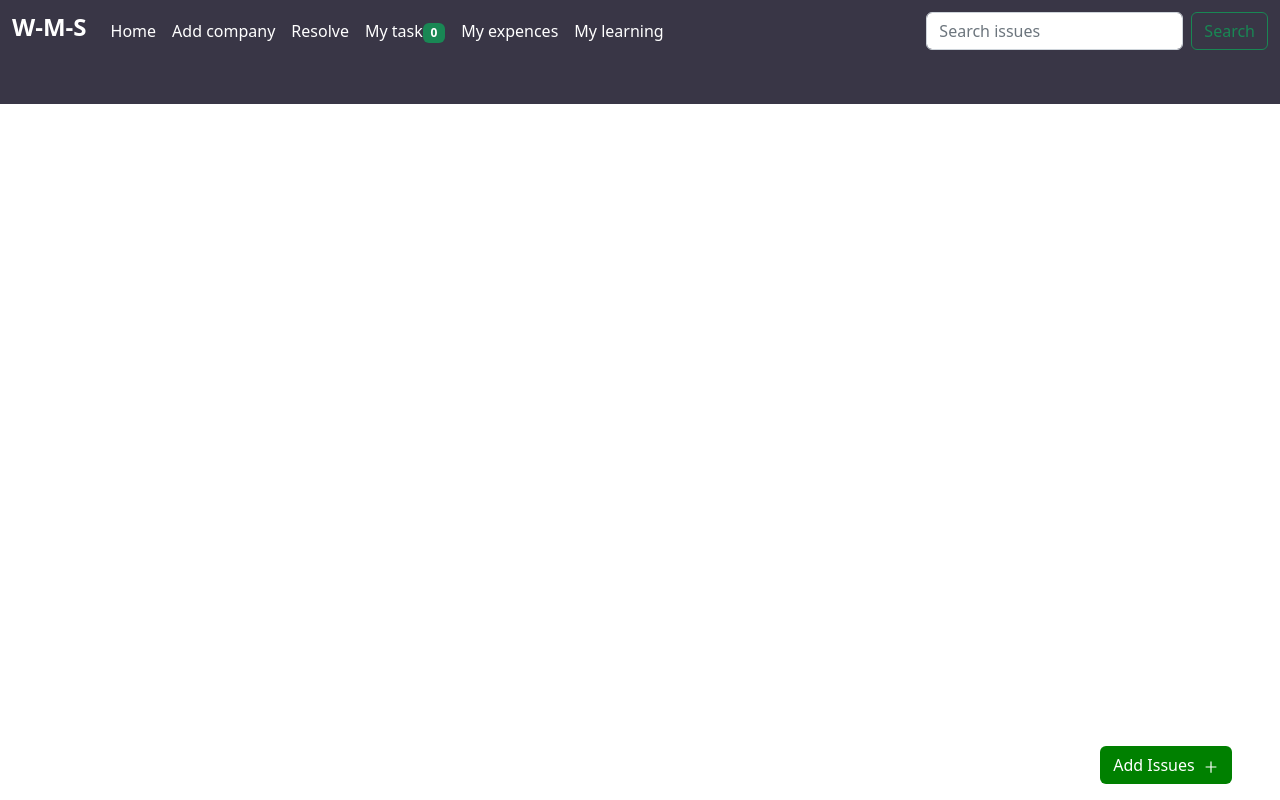
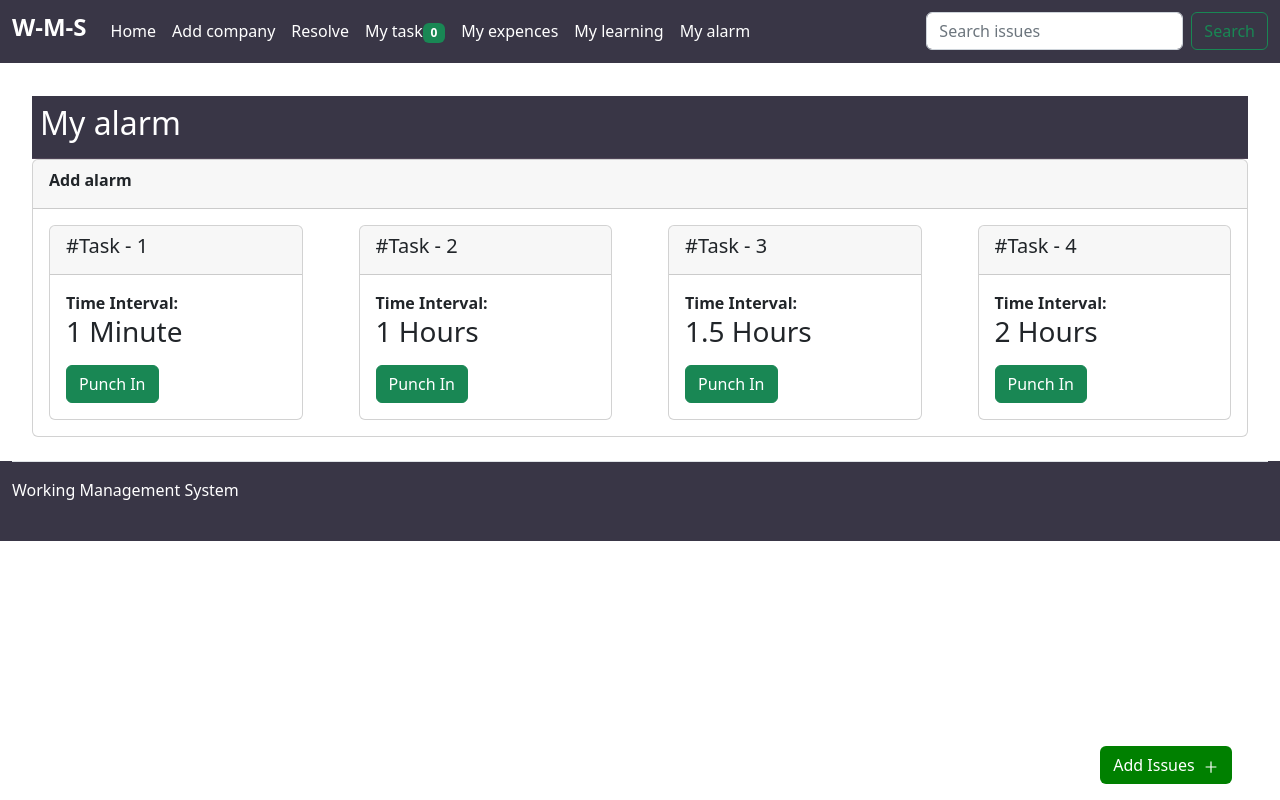
Before and after one commit to md-786910/WMS-CLIENT-SIDE, a React (Create React App) app: page /alarm in a window 1280 px wide. Built offline with nearby package versions, Linux system fonts and the light colour scheme; no server answers.

Commit message:
add alarm

```diff
--- a/package.json
+++ b/package.json
@@ -14,11 +14,14 @@
     "react": "^18.2.0",
     "react-bootstrap": "^2.7.2",
     "react-chartjs-2": "^5.2.0",
+    "react-countdown": "^2.3.5",
     "react-dom": "^18.2.0",
     "react-headless-tabs": "^6.0.4",
     "react-icons": "^4.8.0",
+    "react-push-notification": "^1.5.3",
     "react-router-dom": "^6.10.0",
     "react-scripts": "5.0.1",
+    "react-time-picker": "^6.0.4",
     "react-toastify": "^9.1.2",
     "tinymce": "^6.4.1",
     "web-vitals": "^2.1.4"
--- a/src/App.css
+++ b/src/App.css
@@ -41,3 +41,6 @@ footer ul li a {
     margin-top: 4.5em !important;
   }
 }
+.time input {
+  margin-right: 0.6em !important;
+}
--- a/src/App.js
+++ b/src/App.js
@@ -15,6 +15,7 @@ import Axios from "./utils/axios";
 import ResolveDetailPage from "./page/ResolveDetailPage";
 import ExpencePage from "./page/ExpencePage";
 import VideoPage from "./page/VideoPage";
+import AlarmPage from "./page/AlarmPage";
 
 function App() {
   const navigate = useNavigate();
@@ -53,6 +54,7 @@ function App() {
         <Route path="/resolve/:id" element={<ResolveDetailPage />} />
         <Route path="/add-company" element={<CompanyPage />} />
         <Route path="/expence" element={<ExpencePage />} />
+        <Route path="/alarm" element={<AlarmPage />} />
         <Route path="/learning" element={<VideoPage />} />
         <Route path="/company/:id" element={<CompanyPage />} />
         <Route path="/task" element={<MyTaskPage handleSize={handleSize} />} />
--- /dev/null
+++ b/src/components/Alarm/Alarm.js
@@ -0,0 +1,183 @@
+import React, { useEffect, useState } from "react";
+import { backDark } from "../../utils/color";
+import { SpinnerRole } from "../../utils/action";
+import { Col, Row } from "react-bootstrap";
+import Countdown from "react-countdown";
+import alarm from "./audio.mp3";
+
+function Alarm() {
+
+const [rand,setRand] = useState(0)
+const[int,setInt] = useState(0)
+  const [data, setData] = useState([
+    {
+      title: "1 Minute",
+      interval: 1000 * 10,
+      id: 1,
+      puchIn: false,
+      notfication: true,
+      email: true,
+    },
+    {
+      title: "1 Hours",
+      interval: 3600 * 1000,
+      id: 2,
+      puchIn: false,
+      notfication: true,
+      email: true,
+    },
+    {
+      title: "1.5 Hours",
+      interval: 5400 * 1000,
+      id: 3,
+      puchIn: false,
+      notfication: true,
+      email: true,
+    },
+    {
+      title: "2 Hours",
+      interval: 7200 * 1000,
+      id: 4,
+      puchIn: false,
+      notfication: true,
+      email: true,
+    },
+  ]);
+  const [loader, setLoader] = useState(false);
+
+const audio = new Audio(alarm)
+  // add task
+
+  const punchInBtn = (id,interval) => {
+    const jsonAlarm = JSON.parse(localStorage.getItem("alarm"));
+    const filterAlarm = jsonAlarm.filter((e) => e.id === id);
+    filterAlarm[0].puchIn = true;
+
+    setInt(interval)
+
+    localStorage.setItem("alarm", JSON.stringify(jsonAlarm));
+    setRand(Math.random())
+  };
+  const resetAlarm = (id) => {
+    audio.pause()
+    const jsonAlarm = JSON.parse(localStorage.getItem("alarm"));
+    const filterAlarm = jsonAlarm.filter((e) => e.id === id);
+    filterAlarm[0].puchIn = false;
+
+    setInt(0)
+    localStorage.setItem("alarm", JSON.stringify(jsonAlarm));
+    setRand(Math.random())
+
+
+  };
+
+
+
+
+  // Renderer callback with condition
+const renderer = ({ hours, minutes, seconds, completed }) => {
+   if (completed) {
+      audio.play()
+
+      return <Timer interval={int}/>
+    } else {
+      document.title = `${hours}:${minutes}:${seconds}`
+      return <span>{hours}:{minutes}:{seconds}</span>;
+    }
+  };
+
+  function Timer({interval}){
+    return  <Countdown date={Date.now() + parseInt(interval)} renderer={renderer}
+    />
+
+  }
+
+  useEffect(() => {
+    const jsonAlarm = JSON.parse(localStorage.getItem("alarm"));
+    setData(jsonAlarm)
+    // eslint-disable-next-line
+  }, [rand]);
+
+
+  useEffect(() => {
+    // new Audio(alarm).play()
+    localStorage.setItem("alarm", JSON.stringify(data));
+    // eslint-disable-next-line
+  }, []);
+
+  return (
+    <>
+      <section>
+        <div className="companyStatus issResolveCon">
+          <div
+            style={{ background: backDark, padding: ".5em", color: "white" }}
+          >
+            <h2>My alarm {loader && <SpinnerRole />}</h2>
+          </div>
+          <div className="divider"></div>
+
+          <div class="card">
+            <div class="card-header ">
+              <div>
+                <label for="exampleFormControlInput1" class="form-label">
+                  <strong>Add alarm</strong>
+                </label>
+              </div>
+            </div>
+
+            <Row>
+              {data?.map((d, index) => {
+                return (
+                  <Col lg={3} key={index}>
+                    <div class="card-body1 my-3 mx-3">
+                      <div class="card mb-3">
+                        <div class="card-header">
+                          <h5>#Task - {index + 1}</h5>
+                        </div>
+                        <div class="card-body">
+                          <p class="card-title">
+                            <strong>Time Interval:</strong>{" "}
+                            <strong>
+                              <h3>{d.title}</h3>
+                            </strong>
+                          </p>
+                         {
+                            d.puchIn &&  <p>
+                            <strong>
+                              Remaining Time :
+                                  <Timer interval={d.interval}/>
+                            </strong>
+                          </p>
+                         }
+                          <div className="mt-3">
+                            <button
+                              className="btn btn-success"
+                              onClick={(e) => punchInBtn(d.id,d.interval)}
+                              disabled={d.puchIn}
+                            >
+                              Punch In
+                            </button>
+                            {
+                                d.puchIn &&<button
+                                className="btn mx-3 btn-danger"
+                                onClick={(e) => resetAlarm(d.id)}
+                              >
+                                Reset
+                              </button>
+                            }
+                          </div>
+                        </div>
+                      </div>
+                    </div>
+                  </Col>
+                );
+              })}
+            </Row>
+          </div>
+        </div>
+      </section>
+    </>
+  );
+}
+
+export default Alarm;
--- a/src/components/Header.js
+++ b/src/components/Header.js
@@ -71,6 +71,14 @@ function Header({ len }) {
                                     My learning
                                 </Link>
                             </li>
+                            <li class="nav-item">
+                                <Link
+                                    class="nav-link active"
+                                    to="/alarm"
+                                >
+                                    My alarm
+                                </Link>
+                            </li>
                         </ul>
                         <form class="d-flex">
                             <input
--- /dev/null
+++ b/src/page/AlarmPage.js
@@ -0,0 +1,14 @@
+import React from 'react'
+import { Container } from "react-bootstrap";
+import Alarm from '../components/Alarm/Alarm';
+
+function AlarmPage() {
+    return (
+        <Container fluid className="p-0" style={{ marginTop: "6em" }}>
+            <Alarm />
+        </Container>
+
+    )
+}
+
+export default AlarmPage
--- a/src/utils/axios.js
+++ b/src/utils/axios.js
@@ -3,7 +3,7 @@ import axios from "axios";
 //url = https://tiny-jade-goshawk-belt.cyclic.app
 //url1 = https://wms-server-wr3u.onrender.com
 
-const base = process.env.NODE_ENV === "production" ? "https://tiny-jade-goshawk-belt.cyclic.app" : "http://localhost:5000"
+const base = process.env.NODE_ENV !== "production" ? "https://tiny-jade-goshawk-belt.cyclic.app" : "http://localhost:5000"
 
 const Axios = axios.create({
     baseURL: base
```
Also changed, not shown: 2 other files (tests, documents, lock files or other folders).
